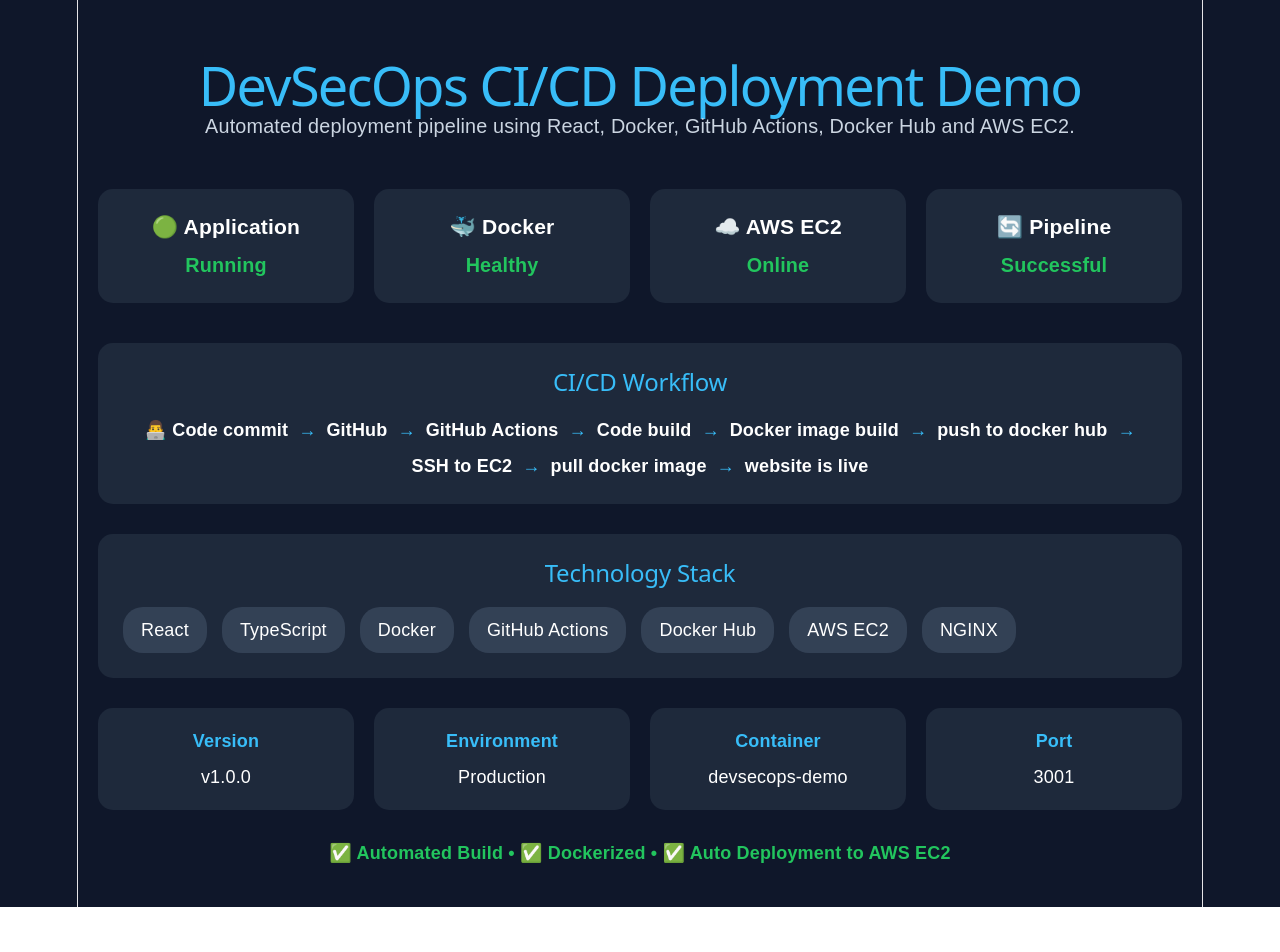
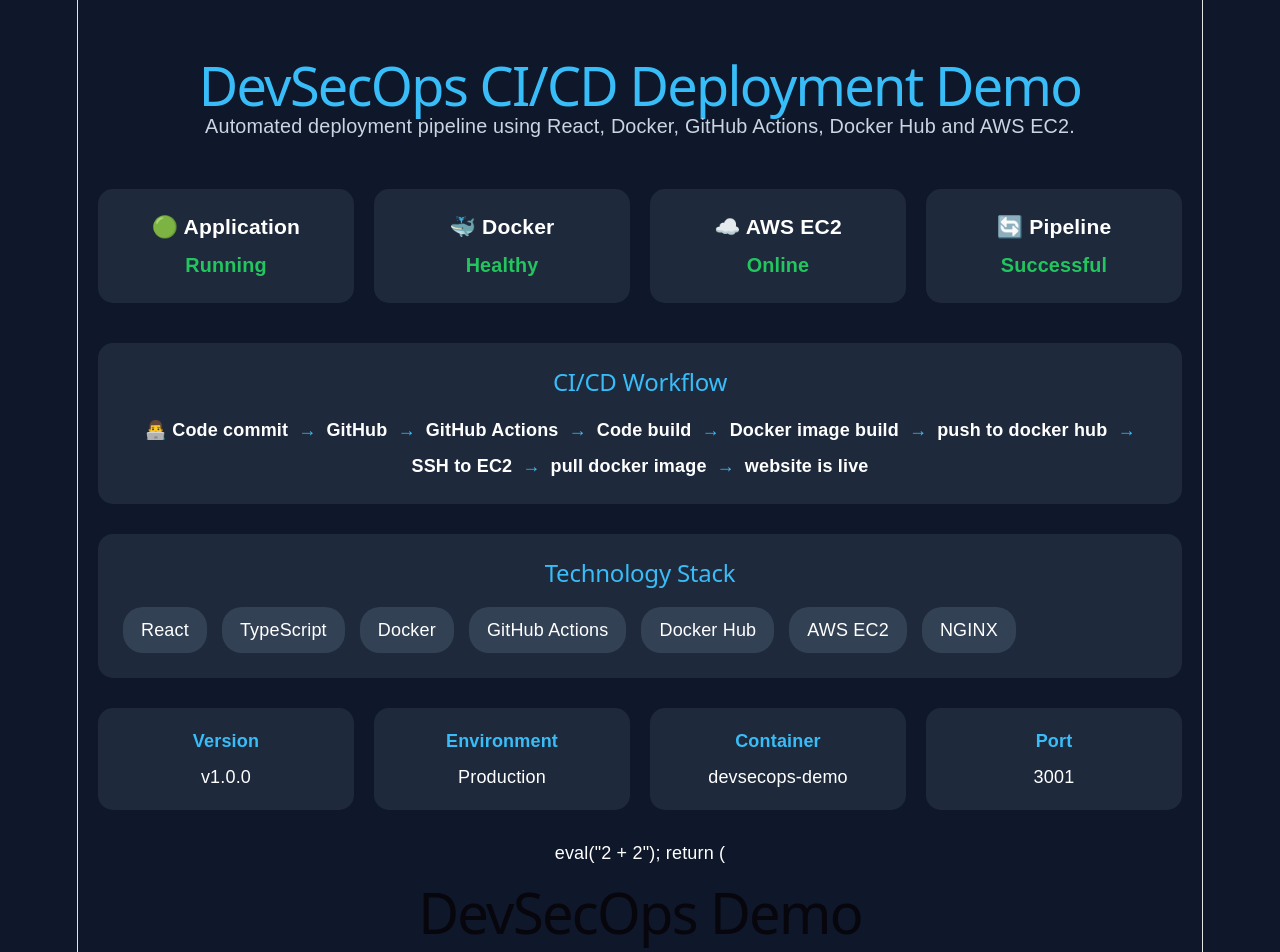
Before and after one commit to elizabethannjoseph/devsecops-cicd-demo, a React (Vite) app: page / in a window 1280 px wide. Shown: the top 952 px of the page. Before the commit the page ends 907 px from the top, so only its background shows below. Built offline with nearby package versions, Linux system fonts and the light colour scheme.

Commit message:
Test Semgrep

```diff
--- a/src/App.tsx
+++ b/src/App.tsx
@@ -95,7 +95,12 @@
           <p>3001</p>
         </div>
       </div>
-
+      eval("2 + 2");
+      return (
+        <div>
+          <h1>DevSecOps Demo</h1>
+        </div>
+      );
       <footer>
         <p>✅ Automated Build • ✅ Dockerized • ✅ Auto Deployment to AWS EC2</p>
       </footer>
```
Also changed, not shown: semgrep-demo-rule.yml (added, +8 -0 lines).
